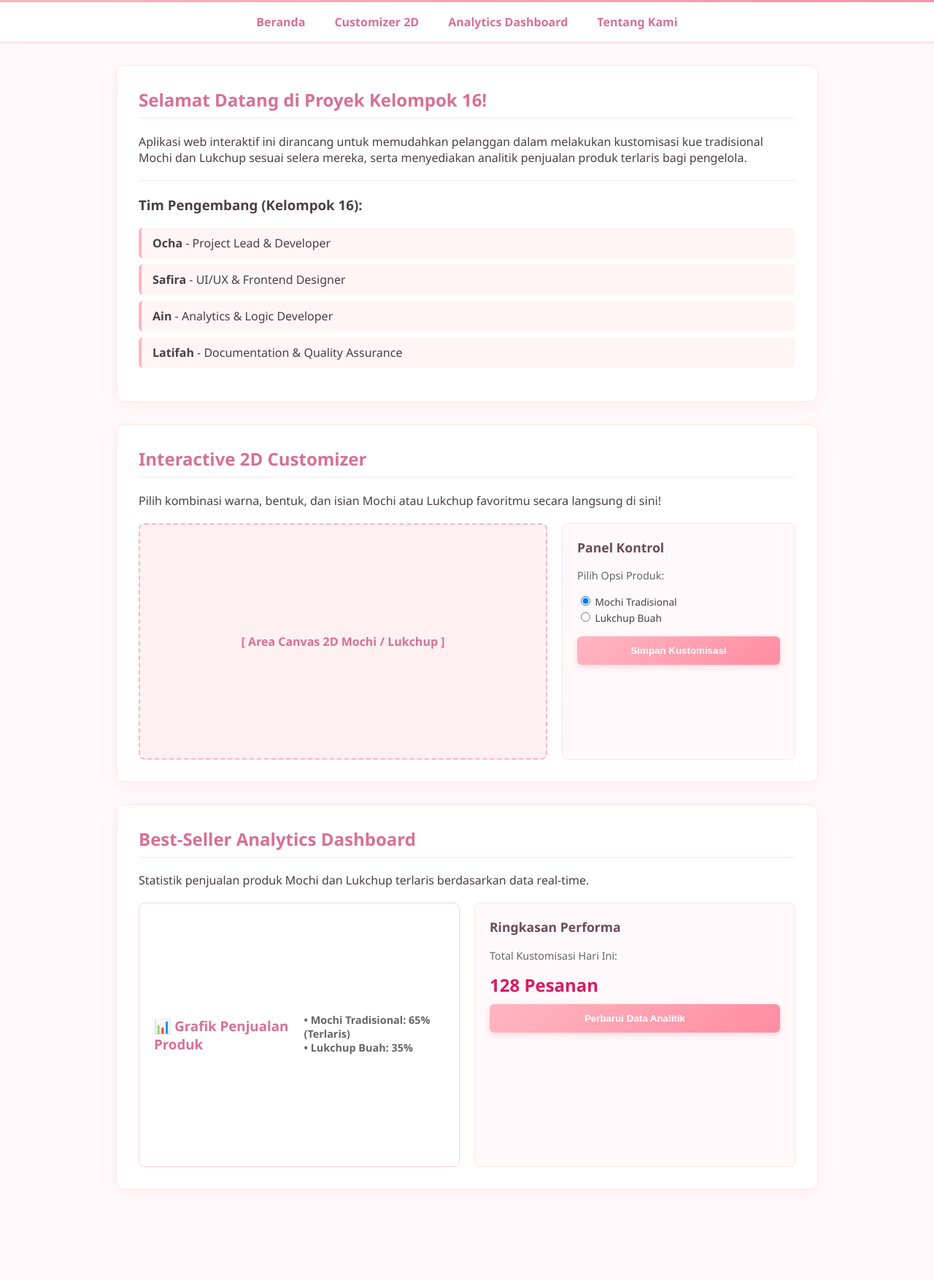
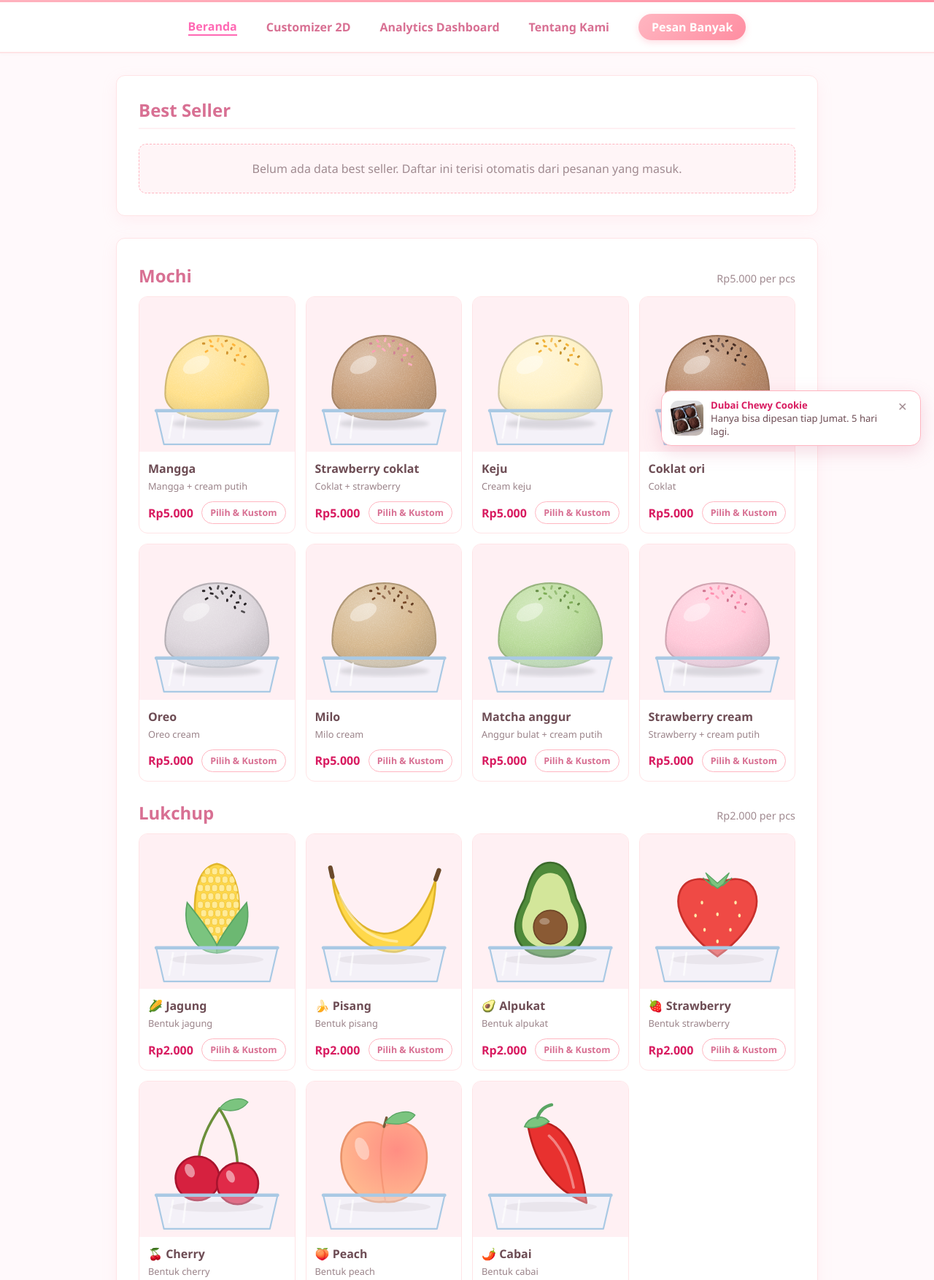
Before and after one commit to MPPL01022026/Kelompok-16, a plain HTML site: page index.html in a window 1280 px wide. Shown: the part 171-1925 px from the top of the page at 73% size. Before the commit the page ends 1831 px from the top, so only its background shows below. Drawn offline with Linux system fonts and the light colour scheme.

Commit message:
Tambah versi baru index, css, js, img

```diff
--- a/index.html
+++ b/index.html
@@ -3,84 +3,38 @@
 <head>
     <meta charset="UTF-8">
     <meta name="viewport" content="width=device-width, initial-scale=1.0">
-    <title>Mochi & Lukchup Customizer & Analytics Dashboard</title>
-
-    <link rel="stylesheet" href="style.css">
+    <title>Beranda | Mochi &amp; Lukchup</title>
+    <link rel="stylesheet" href="css/base.css">
+    <link rel="stylesheet" href="css/beranda.css">
+    <link rel="stylesheet" href="css/kartu-produk.css">
+    <link rel="stylesheet" href="css/dubai.css">
 </head>
 <body>
 
-    <header>
-        <h1>Mochi & Lukchup Customizer</h1>
-        <p>Web-Based Interactive 2D Mochi & Lukchup Customizer & Best-Seller Analytics Dashboard</p>
-    </header>
+    <div id="site-header"></div>
+    <script src="js/layout.js"></script>
 
-    <nav>
-        <a href="#home">Beranda</a>
-        <a href="#customizer">Customizer 2D</a>
-        <a href="#analytics">Analytics Dashboard</a>
-        <a href="#about">Tentang Kami</a>
-    </nav>
+    <!-- Dubai Chewy Cookie: blok spesial (Jumat) atau banner melayang (hari lain) -->
+    <div id="dubai-slot"></div>
 
-
-    <div class="container" id="home">
-        <h2>Selamat Datang di Proyek Kelompok 16!</h2>
-        <p>Aplikasi web interaktif ini dirancang untuk memudahkan pelanggan dalam melakukan kustomisasi kue tradisional Mochi dan Lukchup sesuai selera mereka, serta menyediakan analitik penjualan produk terlaris bagi pengelola.</p>
-
-        <hr style="border: 0; border-top: 1px solid #eee; margin: 20px 0;">
-
-        <h3>Tim Pengembang (Kelompok 16):</h3>
-        <ul class="team-list">
-            <li><strong>Ocha</strong> - Project Lead & Developer</li>
-            <li><strong>Safira</strong> - UI/UX & Frontend Designer</li>
-            <li><strong>Ain</strong> - Analytics & Logic Developer</li>
-            <li><strong>Latifah</strong> - Documentation & Quality Assurance</li>
-        </ul>
+    <div class="container" id="bestseller">
+        <h2>Best Seller</h2>
+        <div id="bs-list"></div>
     </div>
 
-
-    <div class="container" id="customizer">
-        <h2>Interactive 2D Customizer</h2>
-        <p>Pilih kombinasi warna, bentuk, dan isian Mochi atau Lukchup favoritmu secara langsung di sini!</p>
-
-        <div class="customizer-box">
-            <div class="canvas-area">
-                [ Area Canvas 2D Mochi / Lukchup ]
-            </div>
-            <div class="controls-area">
-                <h3>Panel Kontrol</h3>
-                <p style="font-size: 0.9rem; color: #666;">Pilih Opsi Produk:</p>
-                <label style="font-size: 0.85rem;"><input type="radio" name="product" checked> Mochi Tradisional</label><br>
-                <label style="font-size: 0.85rem;"><input type="radio" name="product"> Lukchup Buah</label>
-
-                <button class="btn">Simpan Kustomisasi</button>
-            </div>
-        </div>
+    <div class="container" id="produk">
+        <div class="kp-head"><h2>Mochi</h2><span id="kp-mochi-price"></span></div>
+        <div class="kp-grid" id="kp-mochi"></div>
+        <div class="kp-head"><h2>Lukchup</h2><span id="kp-lukchup-price"></span></div>
+        <div class="kp-grid" id="kp-lukchup"></div>
     </div>
 
-
-    <div class="container" id="analytics" style="margin-top: 30px;">
-        <h2>Best-Seller Analytics Dashboard</h2>
-        <p>Statistik penjualan produk Mochi dan Lukchup terlaris berdasarkan data real-time.</p>
-
-        <div class="customizer-box" style="display: flex; gap: 20px; flex-wrap: wrap;">
-            <div class="canvas-area" style="flex: 1; min-width: 250px; background: #fff; padding: 20px; border-radius: 8px; border: 1px solid #ffd1dc;">
-                <h3>📊 Grafik Penjualan Produk</h3>
-                <p style="color: #666; font-size: 0.9rem; margin-top: 10px;">
-                    • Mochi Tradisional: <strong>65% (Terlaris)</strong><br>
-                    • Lukchup Buah: <strong>35%</strong>
-                </p>
-            </div>
-            <div class="controls-area" style="flex: 1; min-width: 250px;">
-                <h3>Ringkasan Performa</h3>
-                <p style="font-size: 0.9rem; color: #666;">Total Kustomisasi Hari Ini:</p>
-                <h4 style="color: #d81b60; font-size: 1.5rem; margin: 5px 0;">128 Pesanan</h4>
-                <button class="btn" id="refresh-btn" style="margin-top: 10px;">Perbarui Data Analitik</button>
-            </div>
-        </div>
-    </div>
-
-
-    <script src="script.js"></script>
-
+    <script src="js/data.js"></script>
+    <script src="js/art.js"></script>
+    <script src="js/kartu.js"></script>
+    <script src="js/analytics-core.js"></script>
+    <script src="js/dubai.js"></script>
+    <script src="js/bestseller.js"></script>
+    <script src="js/kartu-produk.js"></script>
 </body>
 </html>
```
